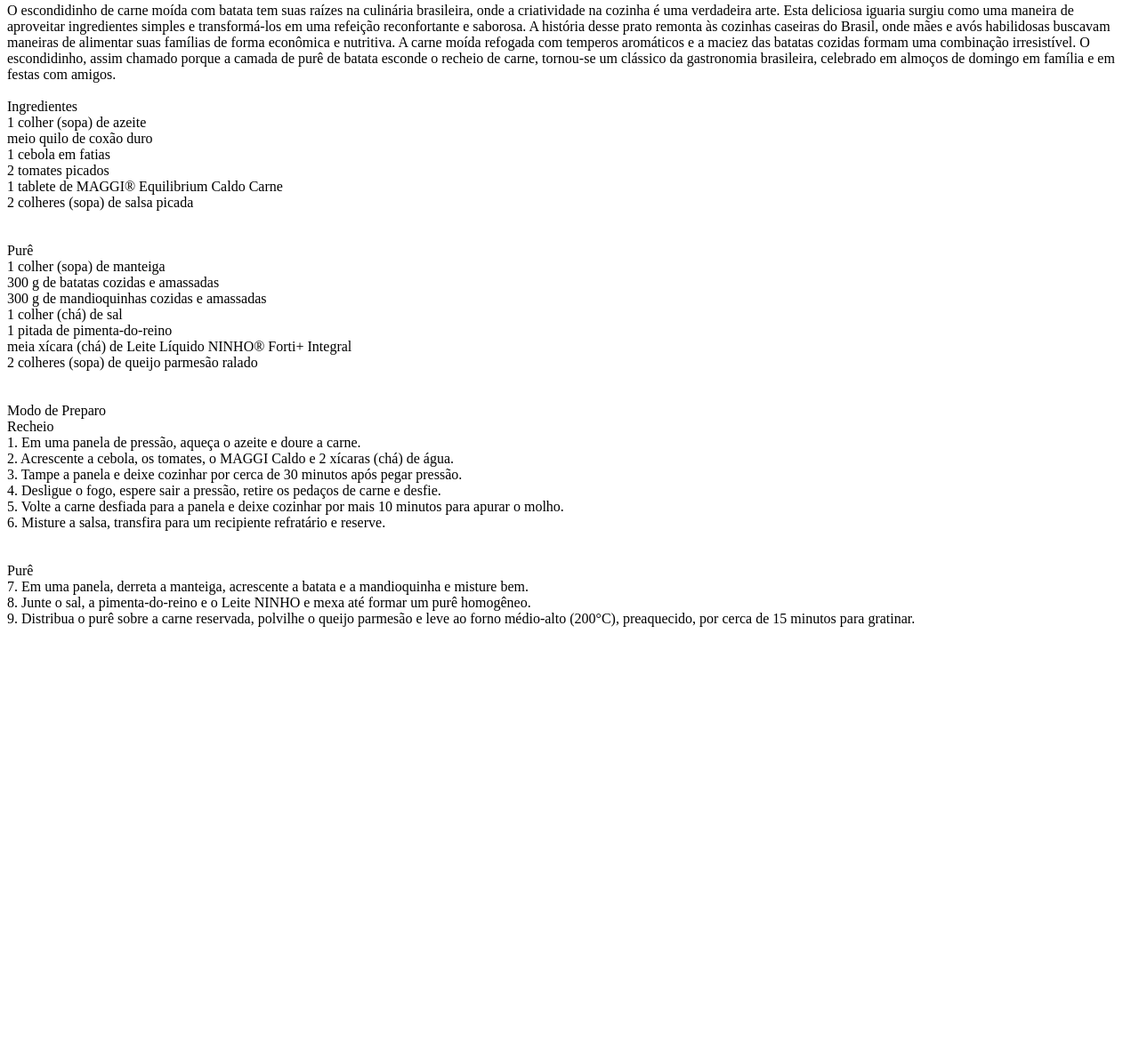
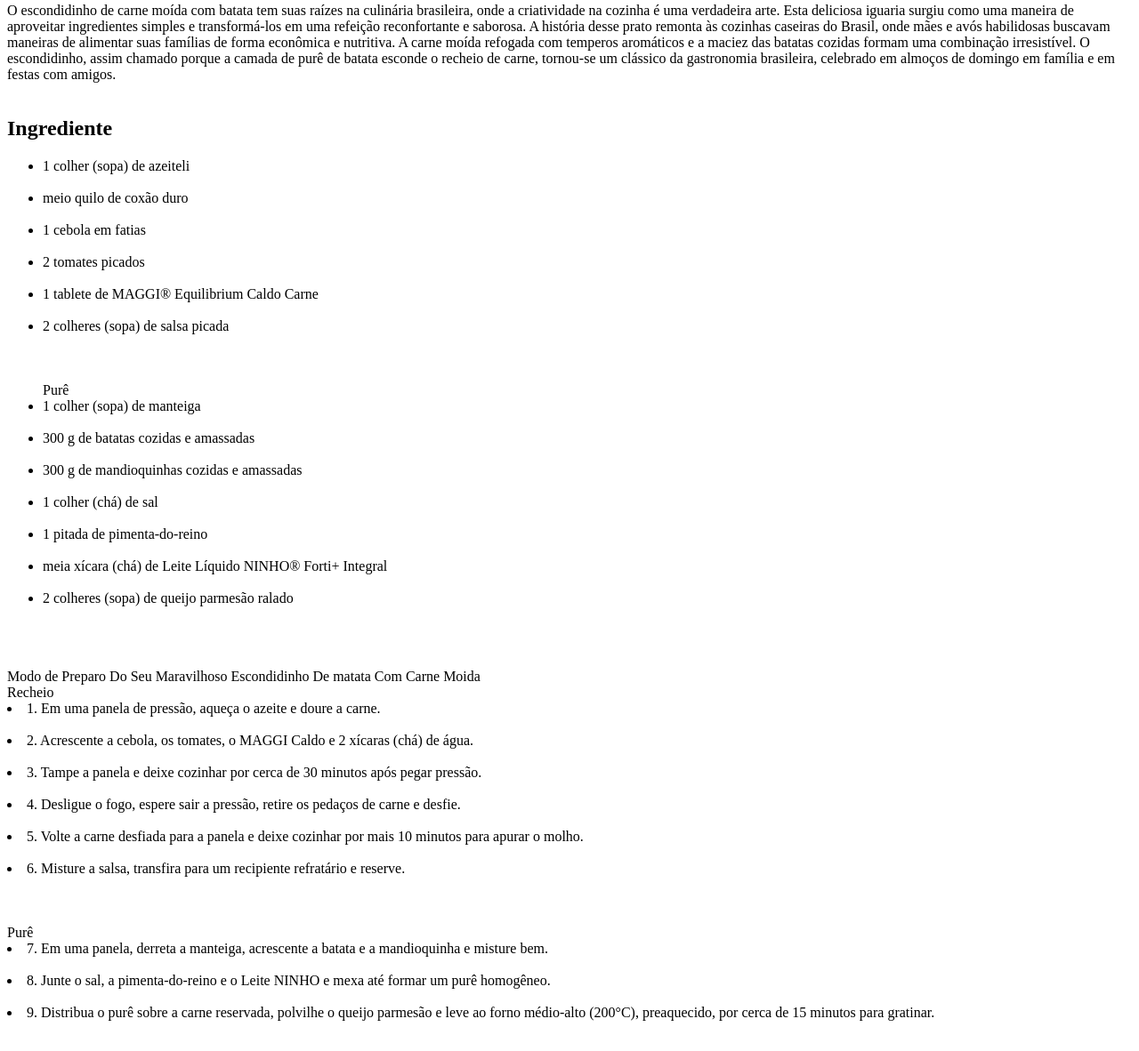
Before and after one commit to BryanCarpes/Trabalho, a plain HTML site: page index.html in a window 1280 px wide. Shown: the part 397-1579 px from the top of the page at 89% size. Before the commit the page ends 1118 px from the top, so only its background shows below. Drawn offline with Linux system fonts and the light colour scheme.

Commit message:
05/05/2024

```diff
--- a/index.html
+++ b/index.html
@@ -14,39 +14,43 @@
 <p>
     O escondidinho de carne moída com batata tem suas raízes na culinária brasileira, onde a criatividade na cozinha é uma verdadeira arte. Esta deliciosa iguaria surgiu como uma maneira de aproveitar ingredientes simples e transformá-los em uma refeição reconfortante e saborosa. A história desse prato remonta às cozinhas caseiras do Brasil, onde mães e avós habilidosas buscavam maneiras de alimentar suas famílias de forma econômica e nutritiva. A carne moída refogada com temperos aromáticos e a maciez das batatas cozidas formam uma combinação irresistível. O escondidinho, assim chamado porque a camada de purê de batata esconde o recheio de carne, tornou-se um clássico da gastronomia brasileira, celebrado em almoços de domingo em família e em festas com amigos.<br>
     <br>
-    Ingredientes<br>
-    1 colher (sopa) de azeite<br>
-    meio quilo de coxão duro<br>
-    1 cebola em fatias<br>
-    2 tomates picados<br>
-    1 tablete de MAGGI® Equilibrium Caldo Carne<br>
-    2 colheres (sopa) de salsa picada<br>
+    <h2>Ingrediente</h2>
+
+    <ul>
+        <li>1 colher (sopa) de azeiteli</li><br>
+        <li>meio quilo de coxão duro</li><br>
+        <li>1 cebola em fatias</li><br>
+        <li>2 tomates picados</li><br>
+        <li>1 tablete de MAGGI® Equilibrium Caldo Carne</li><br>
+        <li>2 colheres (sopa) de salsa picada</li><br>
         <br>
         <br>
        Purê<br>
-    1 colher (sopa) de manteiga<br>
-    300 g de batatas cozidas e amassadas<br>
-    300 g de mandioquinhas cozidas e amassadas<br>
-    1 colher (chá) de sal<br>
-    1 pitada de pimenta-do-reino<br>
-    meia xícara (chá) de Leite Líquido NINHO® Forti+ Integral<br>
-    2 colheres (sopa) de queijo parmesão ralado<br>
+        <li>1 colher (sopa) de manteiga</li><br>
+        <li>300 g de batatas cozidas e amassadas</li><br>
+        <li>300 g de mandioquinhas cozidas e amassadas</li><br>
+        <li>1 colher (chá) de sal</li><br>
+        <li>1 pitada de pimenta-do-reino</li><br>
+        <li>meia xícara (chá) de Leite Líquido NINHO® Forti+ Integral</li><br>
+        <li>2 colheres (sopa) de queijo parmesão ralado</li><br>
+    </ul>
+
     <br>
     <br>
-    Modo de Preparo<br>
+    Modo de Preparo Do Seu Maravilhoso Escondidinho De matata Com Carne Moida<br>
     Recheio<br>
-    1.  Em uma panela de pressão, aqueça o azeite e doure a carne.<br>
-    2.  Acrescente a cebola, os tomates, o MAGGI Caldo e 2 xícaras (chá) de água.<br>
-    3.  Tampe a panela e deixe cozinhar por cerca de 30 minutos após pegar pressão.<br>
-    4.  Desligue o fogo, espere sair a pressão, retire os pedaços de carne e desfie.<br>
-    5.  Volte a carne desfiada para a panela e deixe cozinhar por mais 10 minutos para apurar o molho.<br>
-    6.  Misture a salsa, transfira para um recipiente refratário e reserve.<br>
+    <li>1.  Em uma panela de pressão, aqueça o azeite e doure a carne.</li><br>
+    <li>2.  Acrescente a cebola, os tomates, o MAGGI Caldo e 2 xícaras (chá) de água.</li><br>
+    <li>3.  Tampe a panela e deixe cozinhar por cerca de 30 minutos após pegar pressão.</li><br>
+    <li>4.  Desligue o fogo, espere sair a pressão, retire os pedaços de carne e desfie.</li><br>
+    <li>5.  Volte a carne desfiada para a panela e deixe cozinhar por mais 10 minutos para apurar o molho.</li><br>
+    <li>6.  Misture a salsa, transfira para um recipiente refratário e reserve.</li><br>
     <br>
     <br>
     Purê<br>
-    7.  Em uma panela, derreta a manteiga, acrescente a batata e a mandioquinha e misture bem.<br>
-    8.  Junte o sal, a pimenta-do-reino e o Leite NINHO e mexa até formar um purê homogêneo.<br>
-    9.  Distribua o purê sobre a carne reservada, polvilhe o queijo parmesão e leve ao forno médio-alto (200°C), preaquecido, por cerca de 15 minutos para gratinar.<br>
+    <li>7.  Em uma panela, derreta a manteiga, acrescente a batata e a mandioquinha e misture bem.</li><br>
+    <li>8.  Junte o sal, a pimenta-do-reino e o Leite NINHO e mexa até formar um purê homogêneo.</li><br>
+    <li>9.  Distribua o purê sobre a carne reservada, polvilhe o queijo parmesão e leve ao forno médio-alto (200°C), preaquecido, por cerca de 15 minutos para gratinar.</li><br>
 
 
 
```
Lines whose indentation alone changed are shown as unchanged.
